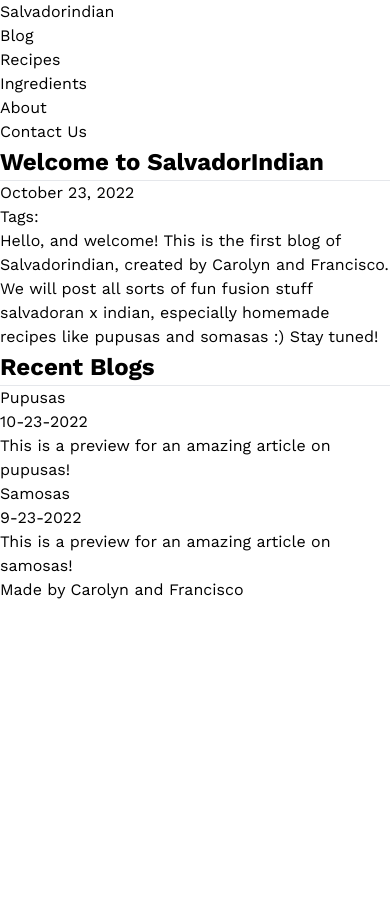
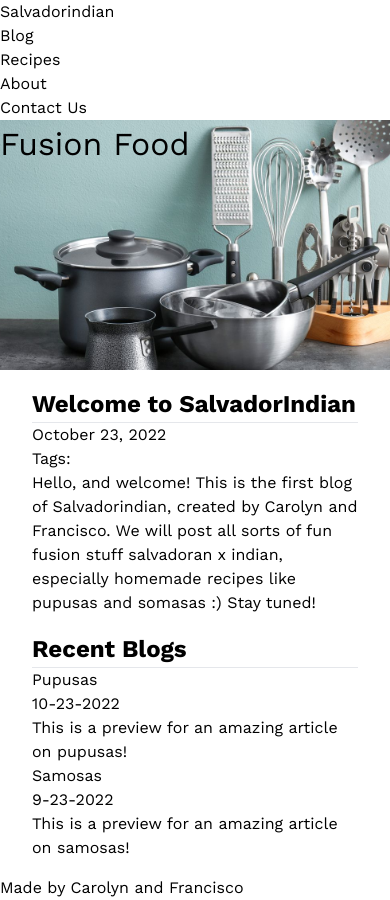
Before and after one commit to morales0/salvadorindian, a Next.js app: page / in a window 390 px wide. Before the commit the page ends 844 px from the top, so only its background shows below. Built offline with nearby package versions, Linux system fonts and the light colour scheme.

Commit message:
played around with layout

```diff
--- a/src/components/header.tsx
+++ b/src/components/header.tsx
@@ -3,9 +3,8 @@ import { useState } from "react";
 
 // Data
 const links = [
-  ["#", "Blog"],
-  ["#", "Recipes"],
-  ["#", "Ingredients"],
+  ["/blog", "Blog"],
+  ["/recipes", "Recipes"],
   ["#", "About"],
   ["#", "Contact Us"],
 ];
--- a/src/components/layout.tsx
+++ b/src/components/layout.tsx
@@ -16,7 +16,6 @@ const Layout = ({ children, home, mainClasses }: LayoutProps) => {
         className={`
           flex-grow
           ${mainClasses || ''}
-          ${home && 'py-4'}
         `}
       >
         {children}
--- a/src/pages/index.tsx
+++ b/src/pages/index.tsx
@@ -34,38 +34,36 @@ const currentBlogPost = {
 const Home: NextPage = () => {
   return (
     <Layout home>
-      <div className="m-auto py-4 px-8 flex flex-wrap gap-8">
+      <Hero />
+
+      <div className={`${styles.Home}`}>
         <Blog {...currentBlogPost} />
-        <HomeSidebar>
-          <h1>Recent Blogs</h1>
-          <hr className="border-t-2 mb-3 border-gray-200"/>
-
-          <div className="flex flex-wrap gap-4">
-            {mockPostData.map((post, i) => (
-              <BlogPostCard
-                key={`index-post-card-${i}`}
-                {...post}
-              />
-            ))}
-          </div>
-        </HomeSidebar>
+        <HomeSidebar />
       </div>
     </Layout>
   );
 };
+
+const Hero = () => {
+  return (
+    <div className={`${styles.home_hero} flex justify-start items-start text-6xl text-white p-6`}>
+      Fusion Food
+    </div>
+  )
+}
+
 type BlogProps = {
   title: string,
   date: string,
   tags: string[],
   content: string
 }
-
 const Blog = ({ title, date, tags, content }: BlogProps) => {
   return (
     <div className={`${styles.home_blog}`}>
       <header>
         <h1>{title}</h1>
-        <hr className="border-t-2 mb-3 border-gray-200"/>
+        <hr className="border-t-2 mb-3 border-gray-200" />
         <div>{date}</div>
         <div>
           <span>Tags:</span>
@@ -87,7 +85,6 @@ type BlogPostProps = {
 const BlogPostCard = ({ title, date, preview }: BlogPostProps) => {
   return (
     <div className={`
-
       cursor-pointer
     `}>
       <h2 className="font-bold text-lg">{title}</h2>
@@ -98,13 +95,24 @@ const BlogPostCard = ({ title, date, preview }: BlogPostProps) => {
 }
 
 type HomeSidebarProps = {
-  children: React.ReactNode
+
 }
 
-const HomeSidebar = ({ children }: HomeSidebarProps) => {
+const HomeSidebar = ({ }: HomeSidebarProps) => {
   return (
     <aside className={`${styles.home_aside}`}>
-      {children}
+      <div>
+        <h1>Recent Blogs</h1>
+        <hr className="border-t-2 mb-3 border-gray-200" />
+        <div className="flex flex-wrap gap-4">
+          {mockPostData.map((post, i) => (
+            <BlogPostCard
+              key={`index-post-card-${i}`}
+              {...post}
+            />
+          ))}
+        </div>
+      </div>
     </aside>
   )
 }
--- a/src/styles/Home.module.css
+++ b/src/styles/Home.module.css
@@ -1,10 +1,33 @@
+.Home {
+  display: flex;
+  flex-wrap: wrap;
+  gap: 1rem;
+
+  padding: 1rem 2rem;
+}
+
+.home_hero {
+  height: 400px;
+  background: url(../assets/cooking_tools_2.jpg) no-repeat center center;
+  background-size: cover;
+}
+
+@media (max-width: 1000px) {
+  .home_hero {
+    font-size: 2rem;
+    height: 250px;
+  }
+}
 
 .home_blog {
-  flex: 3 1 600px;
+  flex: 2 1 65%;
+
+  /* background-color: #0070f3; */
 }
 
 .home_aside {
-  flex: 1 0 auto;
+  flex: 1 1 300px;
+  /* background-color: #6fb76f; */
 }
 
 
```
Also changed, not shown: src/pages/blog/index.tsx (added, +9 -0 lines), src/pages/recipes/[recipe].tsx (added, +13 -0 lines), src/pages/recipes/index.tsx (added, +9 -0 lines), src/assets/cooking_tools_2.jpg (added).
